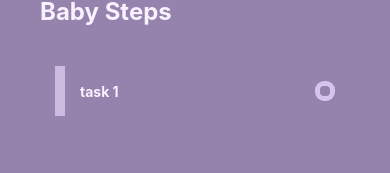
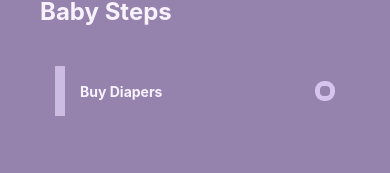
Before and after one commit to gtrofimov13/babysteps, a React Native app: screen / in a window 390 px wide. Shown: the part 123-296 px from the top of the page. Built offline with nearby package versions, Linux system fonts and the light colour scheme.

Commit message:
fix deps

```diff
--- a/App.js
+++ b/App.js
@@ -44,7 +44,7 @@ export default function App() {
             })
           }
           {/* task 1 */}
-          <Task text={'task 1'} color={'red'}/>
+          <Task text={'Buy Diapers'} color={'red'}/>
         </View>
       </View>
       </ScrollView>
```
Also changed, not shown: 2 other files (tests, documents, lock files or other folders).
